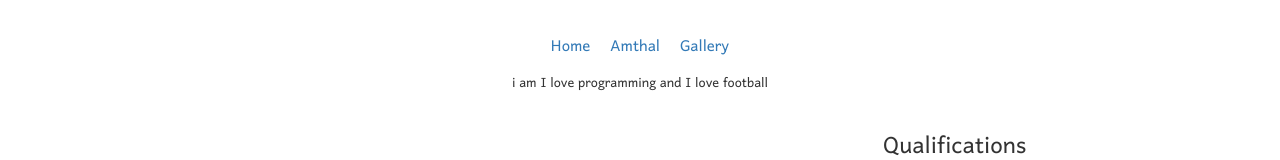
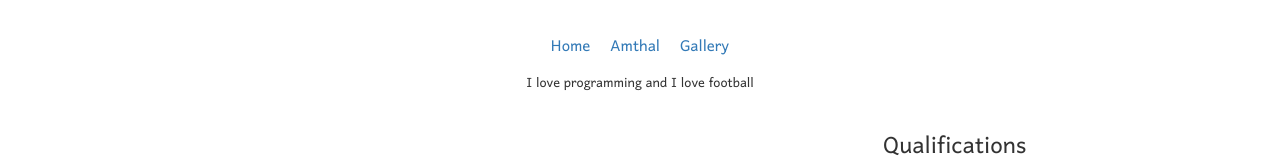
Before and after one commit to AhmedFouda10/react-portfolio, a React (Create React App) app: page / in a window 1280 px wide. Shown: the top 160 px of the page. Built offline with nearby package versions, Linux system fonts and the light colour scheme.

Commit message:
a.fouda | main : Using Hooks (useEffect , useState) and solve problem key to all map

```diff
--- a/src/components/Amthal.js
+++ b/src/components/Amthal.js
@@ -33,7 +33,7 @@ class Amthal extends Component{
                 <button className="btn" onClick={this.fetchAmthal}>Amthal</button>
                 {
                     this.state.amthal.map(mathal =>{
-                        return <p>{mathal.title}</p>
+                        return <p key={mathal.id}>{mathal.title}</p>
                     })
                 }
             </div>
--- a/src/components/App.js
+++ b/src/components/App.js
@@ -4,7 +4,8 @@ import Qualifications from "./Qualifications";
 import "../index.css";
 import Courses from "./Courses";
 import SocialProfiles from "./SocialProfiles";
-import Title from "./Title";
+// import Title from "./Title";
+import Title from "./TitleWithHooks";
 // class component
 class App extends React.Component{
     render(){
--- a/src/components/Courses.js
+++ b/src/components/Courses.js
@@ -9,7 +9,7 @@ const Courses =()=>{
             <div>
                 {
                     courses.map(course =>{
-                        return <Course courseParam={course}/>
+                        return <Course key={course.id} courseParam={course}/>
                     })
                 }
             </div>
--- a/src/components/Gallery.js
+++ b/src/components/Gallery.js
@@ -9,7 +9,7 @@ class Gallery extends Component {
             <div>
                 {
                     IMAGES.map(imageObject =>{
-                        return <Image src={imageObject.image} description={imageObject.description}/>
+                        return <Image key={imageObject.id} src={imageObject.image} description={imageObject.description}/>
                     })
                 }
             </div>
--- a/src/components/SocialProfiles.js
+++ b/src/components/SocialProfiles.js
@@ -8,7 +8,7 @@ class SocialProfiles extends React.Component{
                 <h3>Connect With Me</h3>
                 {
                     socialProfiles.map(profile=>{
-                        return <SocialProfile  socialprofileParam={profile} />
+                        return <SocialProfile key={profile.id}  socialprofileParam={profile} />
                     })
                 }
             </div>
--- /dev/null
+++ b/src/components/TitleWithHooks.js
@@ -0,0 +1,36 @@
+import React, { useEffect, useState } from "react";
+
+const titles = [
+    "I am a Software Developer",
+    "I love programming and I love football",
+    "My favorite team is Al-Ahly"
+];
+
+const Title = () => {
+    const [index, setIndex] = useState(0);
+    const [fadeIn, setFadeIn] = useState(true);
+
+    useEffect(() => {
+        const titleInterval = setInterval(() => {
+            const newIndex = (index + 1) % titles.length;
+            setIndex(newIndex);
+            setFadeIn(true);
+
+            const timeout = setTimeout(() => {
+                setFadeIn(false);
+            }, 2000);
+
+            return () => clearTimeout(timeout);
+        }, 4000);
+
+        return () => clearInterval(titleInterval);
+    }, [index]);
+
+    return (
+        <p className={fadeIn ? "title-fade-in" : "title-fade-out"}>
+            {titles[index]}
+        </p>
+    );
+}
+
+export default Title;
```
